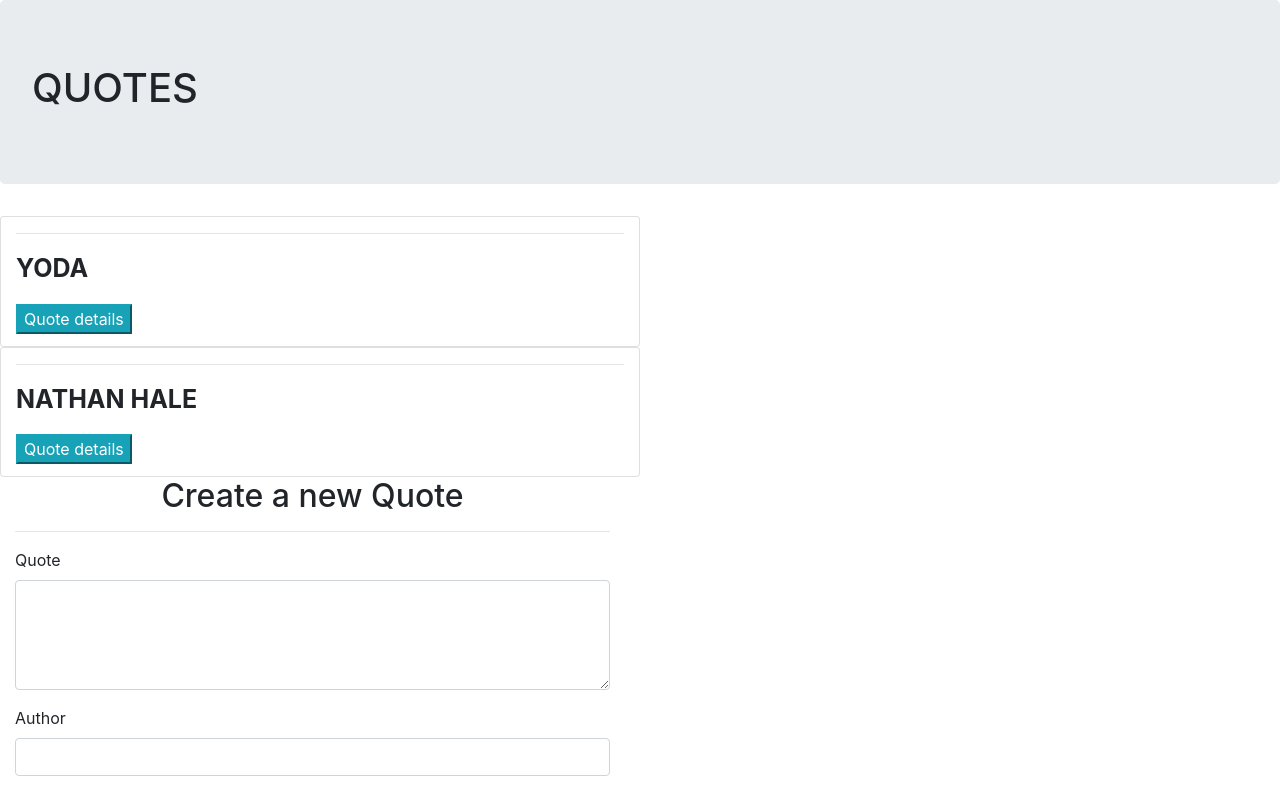
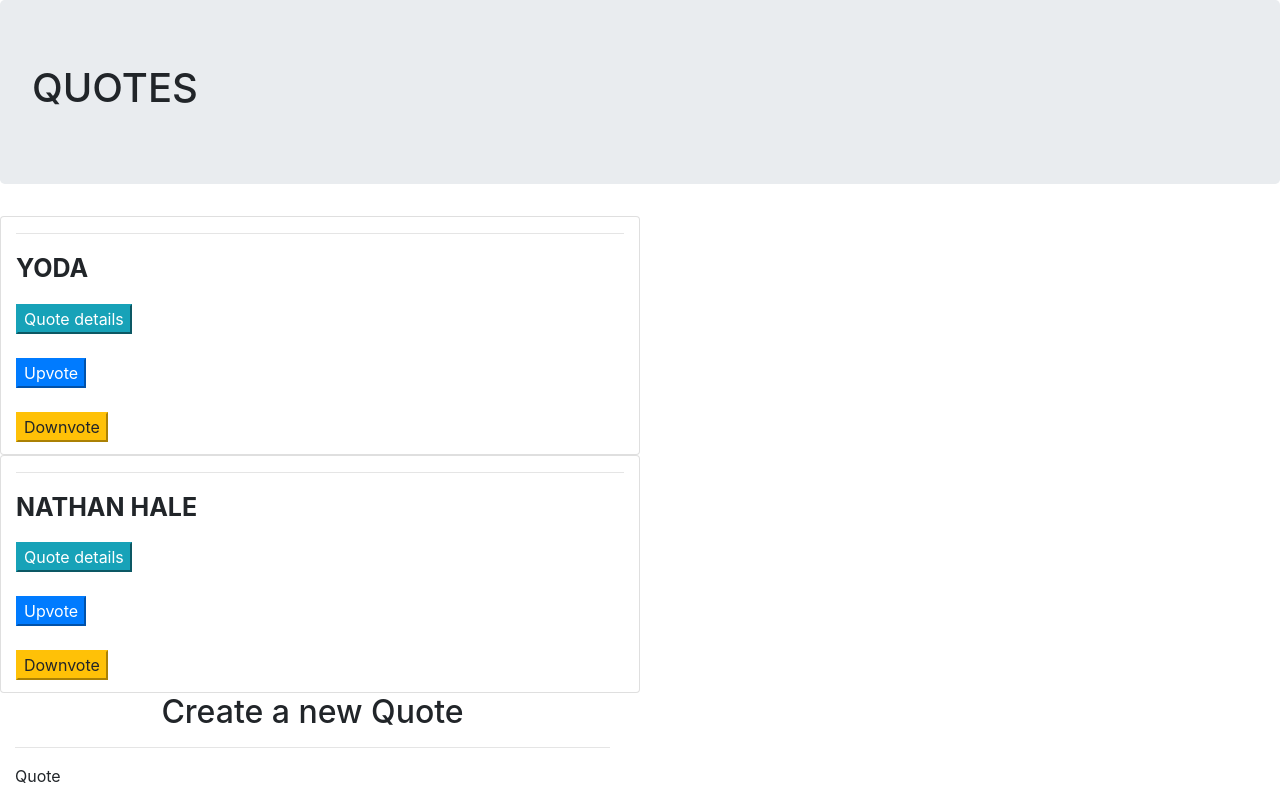
Before and after one commit to derrokip34/Quotes, an Angular app: page / in a window 1280 px wide. Shown: the top 794 px of the page. Built offline with nearby package versions, Linux system fonts and the light colour scheme.

Commit message:
Move upvote and downvote buttons

```diff
--- a/src/app/quote-details/quote-details.component.html
+++ b/src/app/quote-details/quote-details.component.html
@@ -1,7 +1,9 @@
 <p>Quote: <span style="font-style: italic;">{{quote.name}}</span></p>
+
 <p>Posted by {{quote.poster}}, {{quote.datePosted|dateCount}} days ago</p>
-<button (click)= 'quoteDelete(true)' class="btn-danger">Delete Quote</button><br><br>
-<button (click)="upVote(quote)" class="btn-primary">Upvote</button>
+
 <p>Upvotes: {{quote.countUp}}</p>
-<button (click)="downVote(quote)" class="btn-warning">Downvote</button>
+
 <p>Downvotes: {{quote.countDown}}</p>
+
+<button (click)= 'quoteDelete(true)' class="btn-danger">Delete Quote</button>
--- a/src/app/quote-details/quote-details.component.ts
+++ b/src/app/quote-details/quote-details.component.ts
@@ -15,16 +15,6 @@ export class QuoteDetailsComponent implements OnInit {
     this.isComplete.emit(complete)
   }
 
-  countUp = 0
-  countDown = 0
-
-  upVote(quote){
-    quote.countUp = quote.countUp + 1;
-  }
-  downVote(quote) {
-    quote.countDown = quote.countDown + 1;
-  }
-
   constructor() { }
 
   ngOnInit(): void {
--- a/src/app/quote/quote.component.html
+++ b/src/app/quote/quote.component.html
@@ -5,7 +5,11 @@
     <hr>
     <div class="card-title">
         <p style="font-weight: bold;font-size: 25px;">{{quote.author|uppercase}}</p>
-        <button (click)='toggleDetails(i)' class="btn-info">Quote details</button>
+        <button (click)='toggleDetails(i)' class="btn-info">Quote details</button><br><br>
+        <div class="vote-buttons">
+            <button (click)="upVote(quote)" class="btn-primary">Upvote</button><br><br>
+            <button (click)="downVote(quote)" class="btn-warning">Downvote</button>
+        </div>
         <app-quote-details *ngIf='quote.showDetails' [quote]='quote' (isComplete) = 'deleteQuote($event,i)'></app-quote-details>
     </div>
 </div>
--- a/src/app/quote/quote.component.ts
+++ b/src/app/quote/quote.component.ts
@@ -29,6 +29,16 @@ export class QuoteComponent implements OnInit {
     this.quotes.push(quote)
   }
 
+  countUp = 0
+  countDown = 0
+
+  upVote(quote){
+    quote.countUp = quote.countUp + 1;
+  }
+  downVote(quote) {
+    quote.countDown = quote.countDown + 1;
+  }
+
   constructor() { }
 
   ngOnInit(): void {
```
